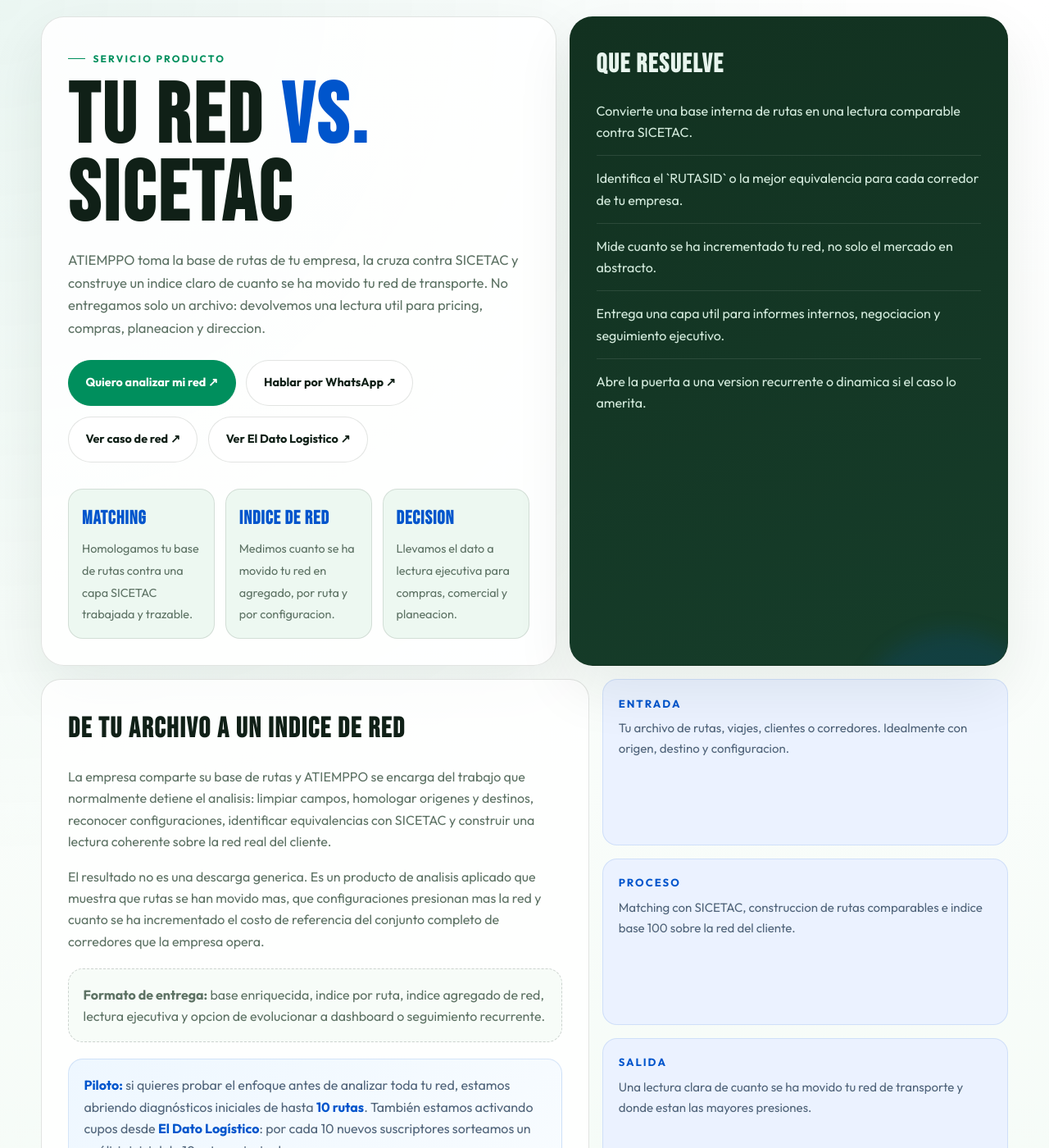
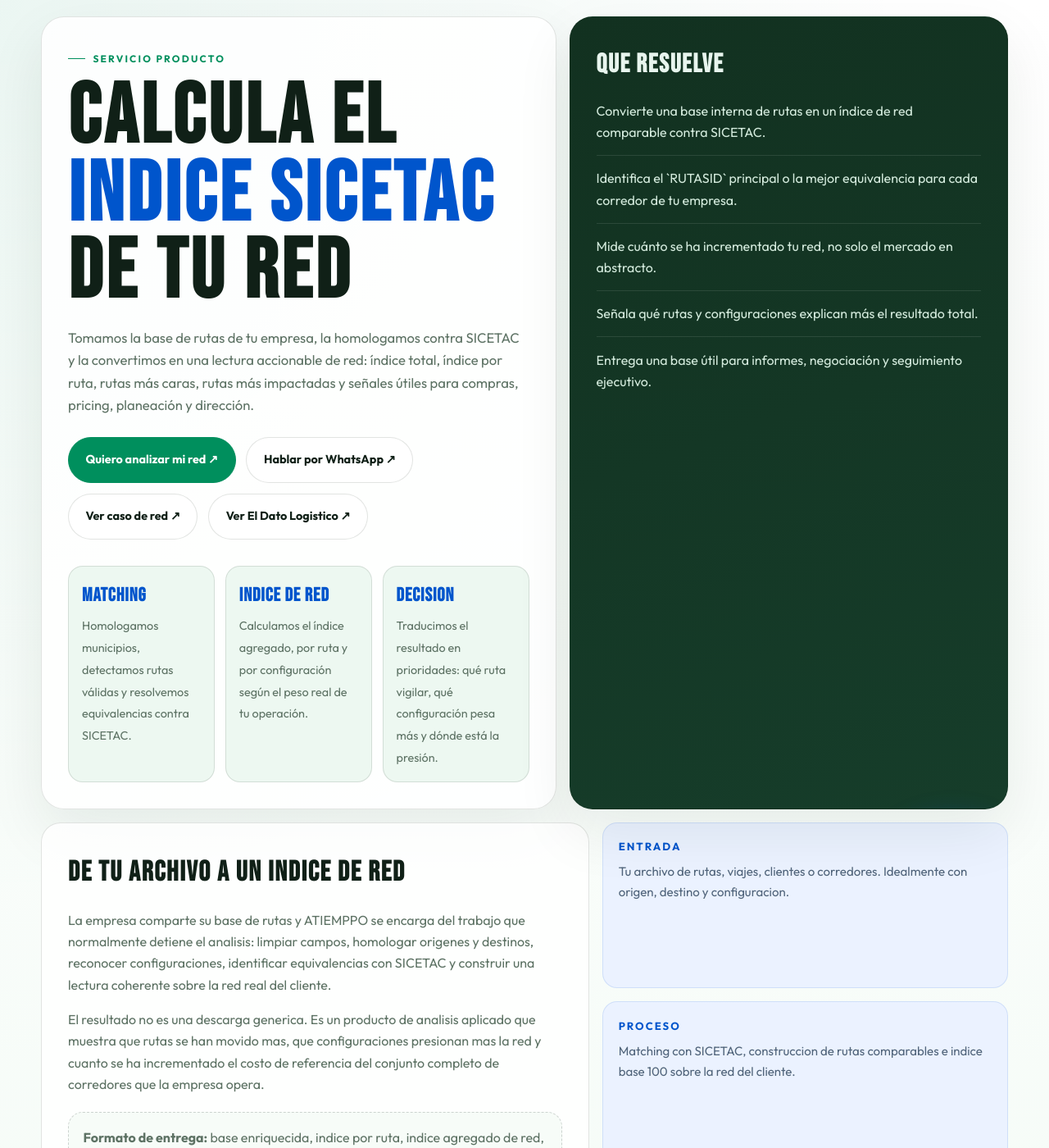
Before and after one commit to imatjuanmatiz/atiemppo-web, a Jekyll site: the page built from indices-sicetac.html, in a window 1280 px wide and 1400 px high. Shown: the whole window at 82% size. Built offline with Jekyll 4.4.1, drawn with Linux system fonts in a browser that asks for light colours.

Commit message:
Refine SICETAC service hero copy

```diff
--- a/indices-sicetac.html
+++ b/indices-sicetac.html
@@ -270,8 +270,8 @@
     <section class="hero">
       <div class="card">
         <div class="eyebrow">Servicio Producto</div>
-        <h1 class="title">TU RED <em>VS.</em><br/>SICETAC</h1>
-        <p class="copy">ATIEMPPO toma la base de rutas de tu empresa, la cruza contra SICETAC y construye un indice claro de cuanto se ha movido tu red de transporte. No entregamos solo un archivo: devolvemos una lectura util para pricing, compras, planeacion y direccion.</p>
+        <h1 class="title">CALCULA EL<br/><em>INDICE SICETAC</em><br/>DE TU RED</h1>
+        <p class="copy">Tomamos la base de rutas de tu empresa, la homologamos contra SICETAC y la convertimos en una lectura accionable de red: índice total, índice por ruta, rutas más caras, rutas más impactadas y señales útiles para compras, pricing, planeación y dirección.</p>
         <div class="actions">
           <a class="btn btn-primary" href="#solicitar">Quiero analizar mi red ↗</a>
           <a class="btn btn-secondary" href="https://wa.me/573107687010" target="_blank" rel="noopener">Hablar por WhatsApp ↗</a>
@@ -279,19 +279,19 @@
           <a class="btn btn-secondary" href="/eldatologistico/">Ver El Dato Logistico ↗</a>
         </div>
         <div class="grid">
-          <div class="mini"><strong>Matching</strong><span>Homologamos tu base de rutas contra una capa SICETAC trabajada y trazable.</span></div>
-          <div class="mini"><strong>Indice De Red</strong><span>Medimos cuanto se ha movido tu red en agregado, por ruta y por configuracion.</span></div>
-          <div class="mini"><strong>Decision</strong><span>Llevamos el dato a lectura ejecutiva para compras, comercial y planeacion.</span></div>
+          <div class="mini"><strong>Matching</strong><span>Homologamos municipios, detectamos rutas válidas y resolvemos equivalencias contra SICETAC.</span></div>
+          <div class="mini"><strong>Indice De Red</strong><span>Calculamos el índice agregado, por ruta y por configuración según el peso real de tu operación.</span></div>
+          <div class="mini"><strong>Decision</strong><span>Traducimos el resultado en prioridades: qué ruta vigilar, qué configuración pesa más y dónde está la presión.</span></div>
         </div>
       </div>
       <aside class="card panel">
         <h2>QUE RESUELVE</h2>
         <ul>
-          <li>Convierte una base interna de rutas en una lectura comparable contra SICETAC.</li>
-          <li>Identifica el `RUTASID` o la mejor equivalencia para cada corredor de tu empresa.</li>
-          <li>Mide cuanto se ha incrementado tu red, no solo el mercado en abstracto.</li>
-          <li>Entrega una capa util para informes internos, negociacion y seguimiento ejecutivo.</li>
-          <li>Abre la puerta a una version recurrente o dinamica si el caso lo amerita.</li>
+          <li>Convierte una base interna de rutas en un índice de red comparable contra SICETAC.</li>
+          <li>Identifica el `RUTASID` principal o la mejor equivalencia para cada corredor de tu empresa.</li>
+          <li>Mide cuánto se ha incrementado tu red, no solo el mercado en abstracto.</li>
+          <li>Señala qué rutas y configuraciones explican más el resultado total.</li>
+          <li>Entrega una base útil para informes, negociación y seguimiento ejecutivo.</li>
         </ul>
       </aside>
     </section>
```
